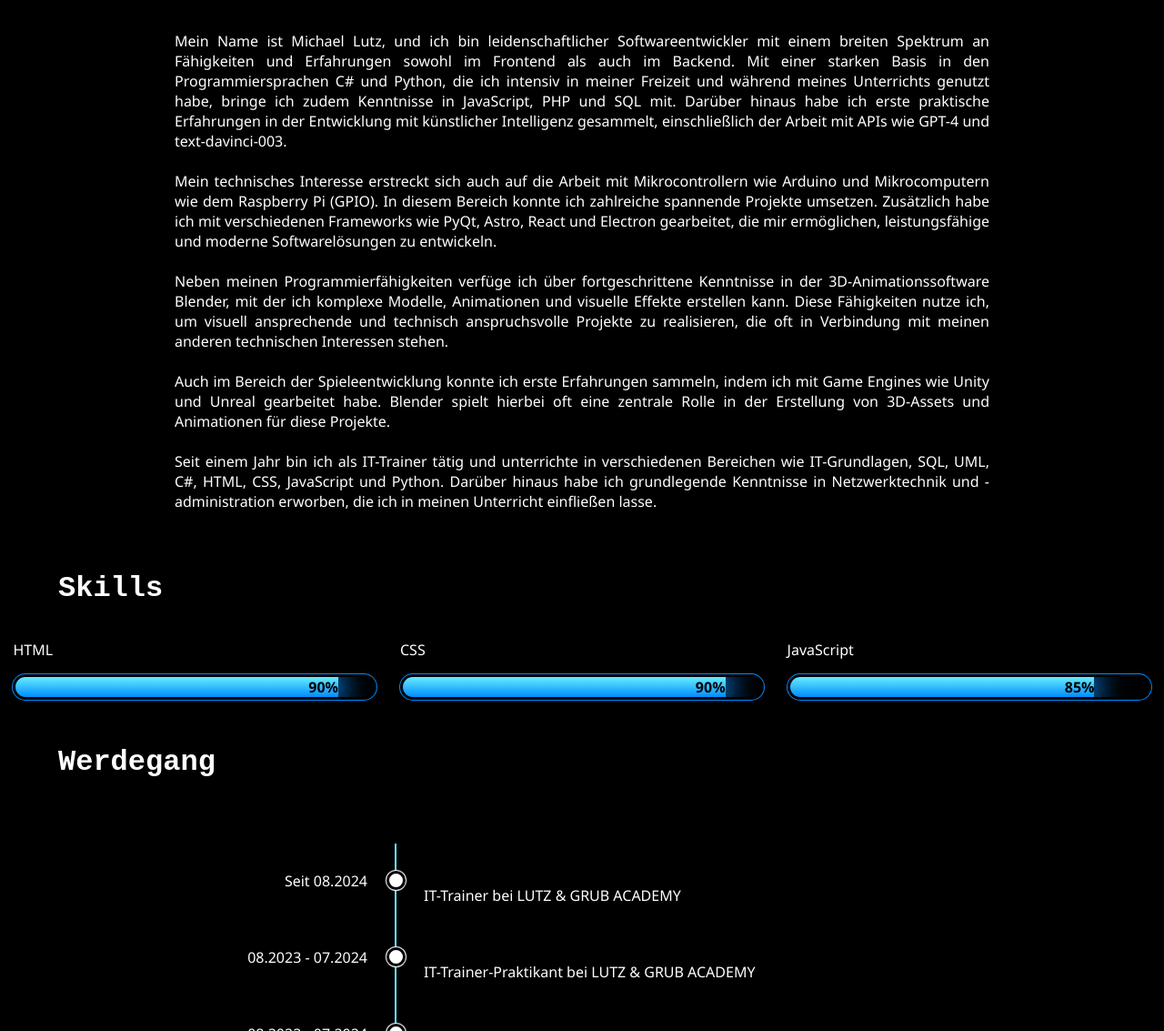
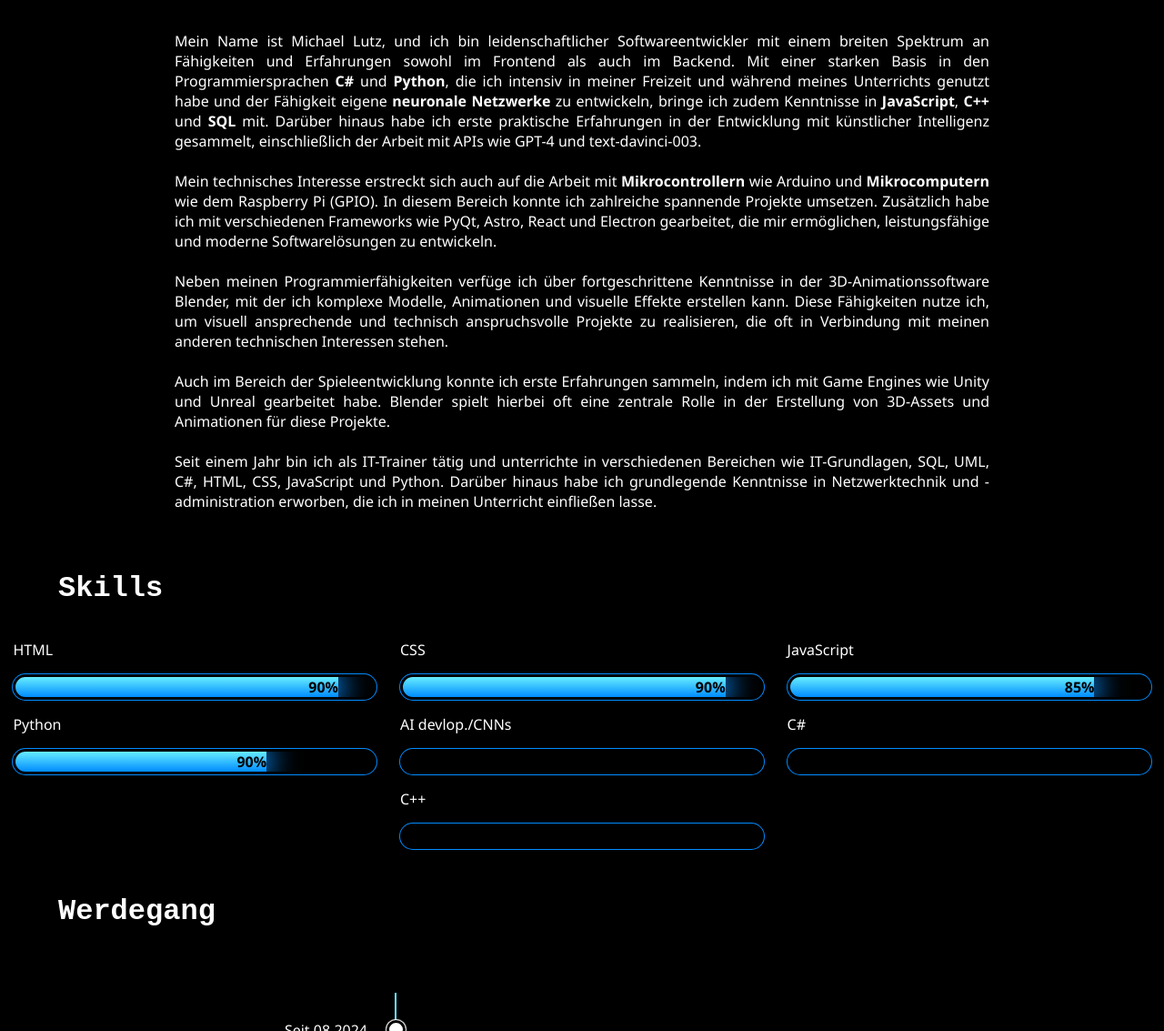
Before and after one commit to Michael0992/Homepage, a plain HTML site: page index.html in a window 1280 px wide. Shown: the part 891-2024 px from the top of the page at 91% size. Drawn offline with Linux system fonts and the light colour scheme.

Commit message:
Update index.html

```diff
--- a/index.html
+++ b/index.html
@@ -38,9 +38,9 @@
     <section class="aboutMe">
         <div id="aboutMeText">
             <p >
-                Mein Name ist Michael Lutz, und ich bin leidenschaftlicher Softwareentwickler mit einem breiten Spektrum an Fähigkeiten und Erfahrungen sowohl im Frontend als auch im Backend. Mit einer starken Basis in den Programmiersprachen C# und Python, die ich intensiv in meiner Freizeit und während meines Unterrichts genutzt habe, bringe ich zudem Kenntnisse in JavaScript, PHP und SQL mit. Darüber hinaus habe ich erste praktische Erfahrungen in der Entwicklung mit künstlicher Intelligenz gesammelt, einschließlich der Arbeit mit APIs wie GPT-4 und text-davinci-003. <br><br>
+                Mein Name ist Michael Lutz, und ich bin leidenschaftlicher Softwareentwickler mit einem breiten Spektrum an Fähigkeiten und Erfahrungen sowohl im Frontend als auch im Backend. Mit einer starken Basis in den Programmiersprachen <b>C#</b> und <b>Python</b>, die ich intensiv in meiner Freizeit und während meines Unterrichts genutzt habe und der Fähigkeit eigene <b>neuronale Netzwerke</b> zu entwickeln, bringe ich zudem Kenntnisse in <b>JavaScript</b>, <b>C++</b> und <b>SQL</b> mit. Darüber hinaus habe ich erste praktische Erfahrungen in der Entwicklung mit künstlicher Intelligenz gesammelt, einschließlich der Arbeit mit APIs wie GPT-4 und text-davinci-003. <br><br>
 
-                Mein technisches Interesse erstreckt sich auch auf die Arbeit mit Mikrocontrollern wie Arduino und Mikrocomputern wie dem Raspberry Pi (GPIO). In diesem Bereich konnte ich zahlreiche spannende Projekte umsetzen. Zusätzlich habe ich mit verschiedenen Frameworks wie PyQt, Astro, React und Electron gearbeitet, die mir ermöglichen, leistungsfähige und moderne Softwarelösungen zu entwickeln. <br><br>
+                Mein technisches Interesse erstreckt sich auch auf die Arbeit mit <b>Mikrocontrollern</b> wie Arduino und <b>Mikrocomputern</b> wie dem Raspberry Pi (GPIO). In diesem Bereich konnte ich zahlreiche spannende Projekte umsetzen. Zusätzlich habe ich mit verschiedenen Frameworks wie PyQt, Astro, React und Electron gearbeitet, die mir ermöglichen, leistungsfähige und moderne Softwarelösungen zu entwickeln. <br><br>
 
                 Neben meinen Programmierfähigkeiten verfüge ich über fortgeschrittene Kenntnisse in der 3D-Animationssoftware Blender, mit der ich komplexe Modelle, Animationen und visuelle Effekte erstellen kann. Diese Fähigkeiten nutze ich, um visuell ansprechende und technisch anspruchsvolle Projekte zu realisieren, die oft in Verbindung mit meinen anderen technischen Interessen stehen. <br><br>
 
@@ -71,6 +71,34 @@
             <p>JavaScript</p>
             <div class="skill">
                 <div class="skillProgress javaScript">85%</div>
+            </div>
+        </div>
+
+        <div class="skillbar">
+            <p>Python</p>
+            <div class="skill">
+                <div class="skillProgress python">90%</div>
+            </div>
+        </div>
+
+        <div class="skillbar">
+            <p>AI devlop./CNNs</p>
+            <div class="skill">
+                <div class="skillProgress ai">85%</div>
+            </div>
+        </div>
+
+        <div class="skillbar">
+            <p>C#</p>
+            <div class="skill">
+                <div class="skillProgress csharp">75%</div>
+            </div>
+        </div>
+
+        <div class="skillbar">
+            <p>C++</p>
+            <div class="skill">
+                <div class="skillProgress cplusplus">50%</div>
             </div>
         </div>
 
```
